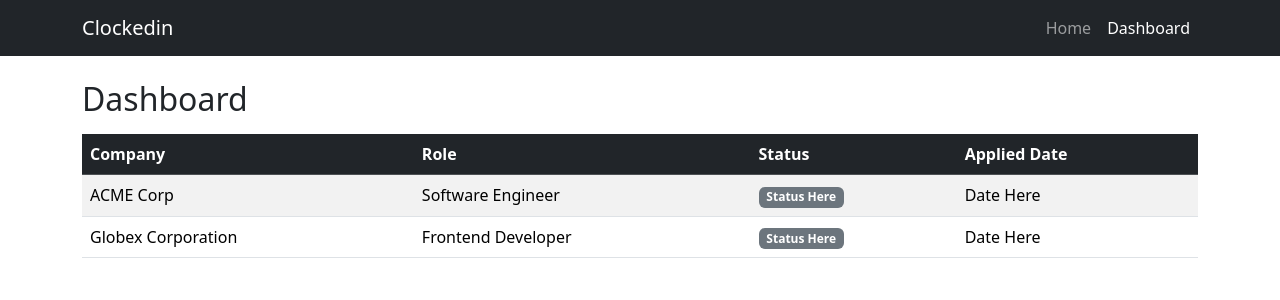
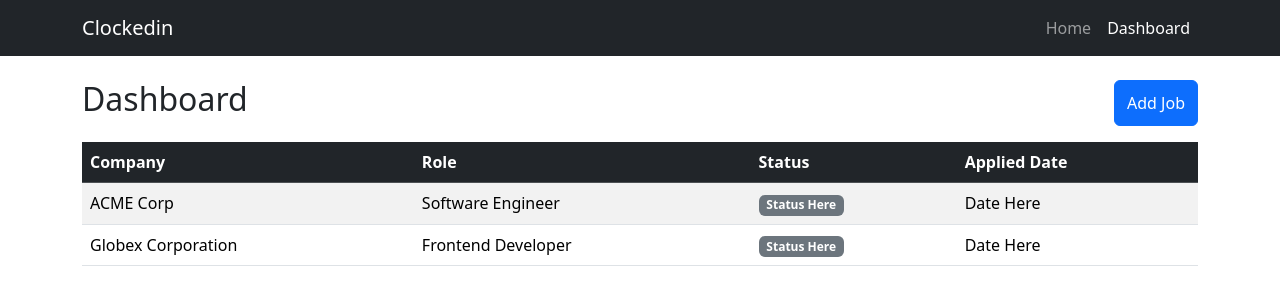
Before and after one commit to bothomaje/clockedin, an Angular app: page /dashboard in a window 1280 px wide. Shown: the top 300 px of the page. Built offline with nearby package versions, Linux system fonts and the light colour scheme.

Commit message:
feat: add functionality to save new job listing

```diff
--- a/src/app/pages/dashboard/dashboard.html
+++ b/src/app/pages/dashboard/dashboard.html
@@ -1,5 +1,21 @@
 <main class="container mt-4">
-  <h2>Dashboard</h2>
+  <section class="d-flex justify-content-between">
+    <h2>Dashboard</h2>
+
+    @if (editedJob) {
+      <section class="gap-2 d-flex">
+        <button class="btn btn-danger" (click)="cancelJobEdit()">Cancel</button>
+        <button class="btn btn-primary" (click)="saveJob()">Save</button>
+      </section>
+    } @else {
+      <button class="btn btn-primary" (click)="beginJobEdit()">Add Job</button>
+    }
+  </section>
+
+  @if (editedJob) {
+    <textarea class="form-control mt-2" [(ngModel)]="editedJob.jobDescription" rows="10" placeholder="Please enter the job description..."></textarea>
+  }
+
   <table class="table table-striped mt-3">
     <thead class="table-dark">
       <tr>
@@ -17,6 +33,8 @@
           <td><span class="badge bg-secondary">Status Here</span></td>
           <td>Date Here</td>
         </tr>
+      } @empty {
+        <p>Loading...</p>
       }
     </tbody>
   </table>
--- a/src/app/pages/dashboard/dashboard.ts
+++ b/src/app/pages/dashboard/dashboard.ts
@@ -3,9 +3,10 @@ import { JobService } from '../../services/job-service';
 import { Job } from '../../models/job.model';
 import { UserService } from '../../services/user-service';
 import { AsyncPipe } from '@angular/common';
+import { FormsModule } from '@angular/forms';
 
 @Component({
-  imports: [AsyncPipe],
+  imports: [AsyncPipe, FormsModule],
   selector: 'app-dashboard',
   // styleUrl: './dashboard.scss',
   templateUrl: './dashboard.html',
@@ -14,5 +15,26 @@ export class Dashboard {
   private jobService = inject(JobService);
   private userService = inject(UserService);
 
+  editedJob?: Job;
+
   jobs = this.jobService.getJobs();
+
+  beginJobEdit() {
+    this.editedJob = {
+      company: '',
+      role: '',
+      jobDescription: '',
+      jobUpdates: [],
+    };
+  }
+
+  cancelJobEdit() {
+    this.editedJob = undefined;
+  }
+
+  saveJob() {
+    this.jobService.addJob(this.editedJob!);
+    this.editedJob = undefined;
+    this.jobs = this.jobService.getJobs();
+  }
 }
```
